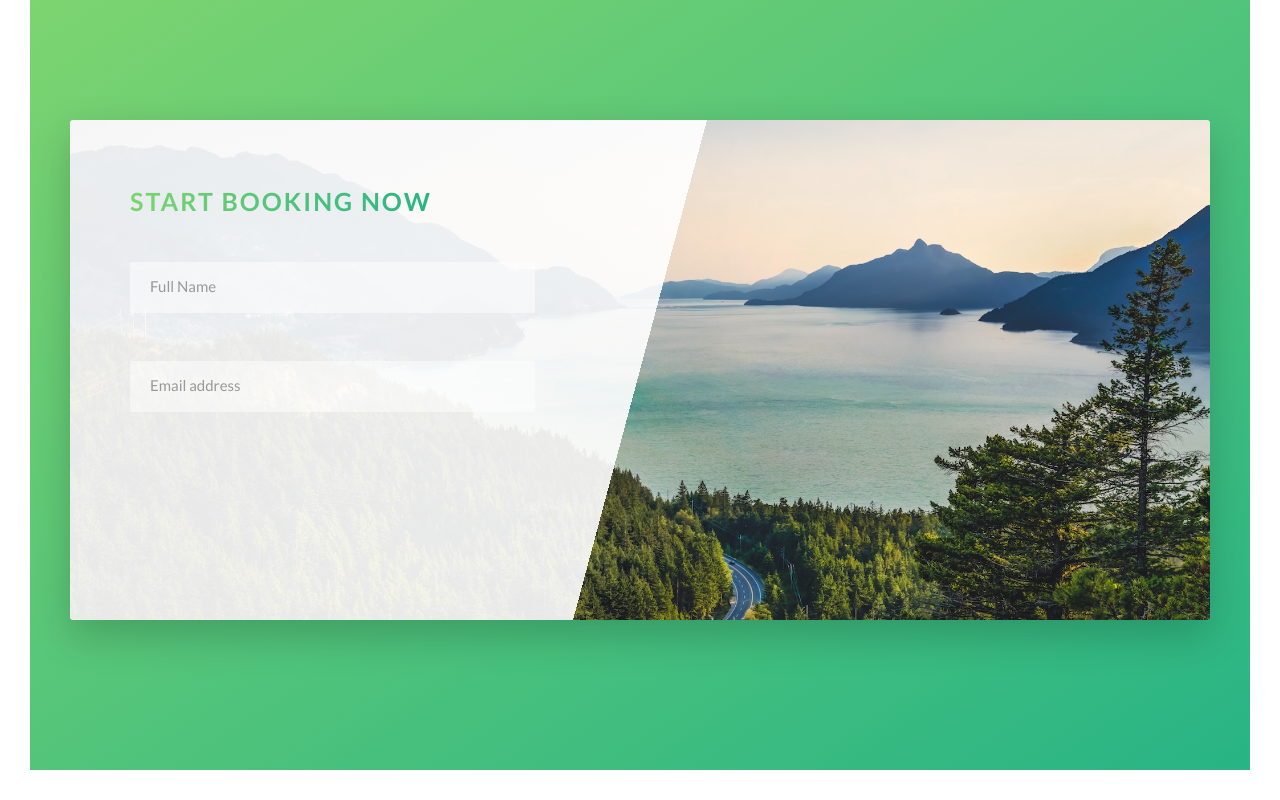
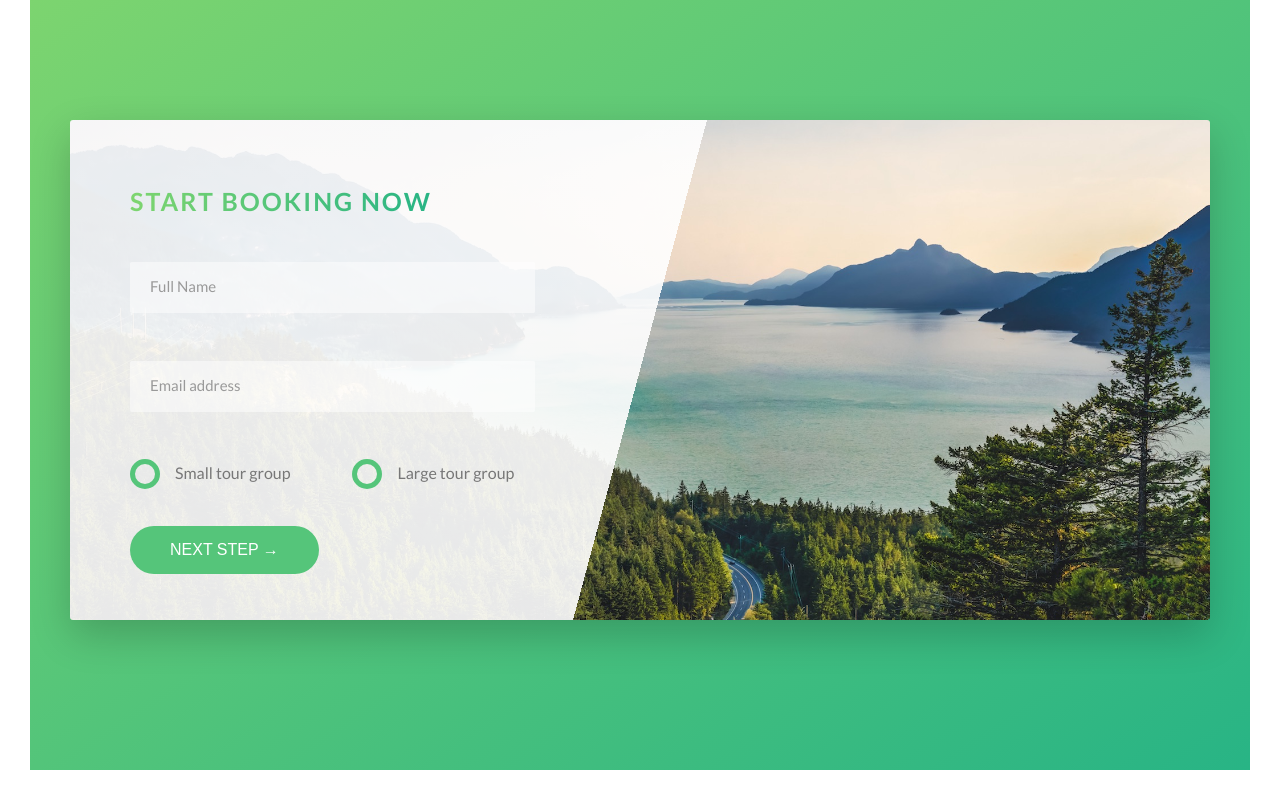
Before and after one commit to channaveerayya/GoGreenTours, a website: page index.html in a window 1280 px wide. Shown: the part 4531-5331 px from the top of the page. Drawn offline with Linux system fonts and the light colour scheme.

Commit message:
booking section form radio button  style

```diff
--- a/index.html
+++ b/index.html
@@ -291,6 +291,27 @@
                                     <input type="email" class="form__input" id="email" placeholder="Email address" required>
                                     <label for="email" class="form__label">Email Address</label>
                                 </div>
+                                <div class="form__group u-margin-bottom-medium">
+                                    <div class="form__radio-group">
+                                        <input type="radio" class="form__radio-input" id="small" name="size">
+                                        <label for="small" class="form__radio-label">
+                                            <span class="form__radio-button"></span>
+                                            Small tour group
+                                        </label>
+                                    </div>
+                                    <div class="form__radio-group">
+                                        <input type="radio" class="form__radio-input" id="large" name="size">
+                                        <label for="large" class="form__radio-label">
+                                            <span class="form__radio-button"></span>
+                                            Large tour group
+                                        </label>
+                                    </div>
+                                </div>
+                                <div class="form__group">
+                                    <button class="btn btn--green">
+                                        Next step &rarr;
+                                    </button>
+                                </div>
                             </form>
                         </div>
                     </div>
--- a/sass/base/_utilities.scss
+++ b/sass/base/_utilities.scss
@@ -1,23 +1,23 @@
 .u-center-text {
-  text-align: center;
+  text-align: center !important;
 }
 
 .u-margin-bottom-big {
-  margin-bottom: 8rem;
+  margin-bottom: 8rem !important;
 }
 
 .u-margin-bottom-medium {
-  margin-bottom: 4rem;
+  margin-bottom: 4rem !important;
 }
 
 .u-margin-bottom-small {
-  margin-bottom: 1.5rem;
+  margin-bottom: 1.5rem !important;
 }
 
 .u-margin-top-big {
-  margin-top: 8rem;
+  margin-top: 8rem !important;
 }
 
 .u-margin-top-huge {
-  margin-top: 10rem;
+  margin-top: 10rem !important;
 }
--- a/sass/components/_button.scss
+++ b/sass/components/_button.scss
@@ -1,5 +1,5 @@
 .btn {
-
+  &,
   &:link,
   &:visited {
     text-transform: uppercase;
@@ -10,6 +10,8 @@
     transition: all .2s;
     position: relative;
     font-size: $default-font-size;
+    border: none;
+    cursor: pointer;
   }
 
   &:hover {
@@ -22,7 +24,9 @@
     }
   }
 
-  &:active {
+  &:active,
+  &:focus {
+    outline: none;
     transform: translateY(-0.1rem);
     box-shadow: 0 0.5rem 1rem rgba(0, 0, 0, .2);
   }
--- a/sass/components/_form.scss
+++ b/sass/components/_form.scss
@@ -15,6 +15,7 @@
     border-bottom: 3px solid transparent;
     width: 90%;
     display: block;
+    transition: all 0.3s;
 
     &:focus {
       outline: none;
@@ -47,4 +48,50 @@
     visibility: hidden;
     transform: translateY(-4rem);
   }
+
+  &__radio-group {
+    width: 49%;
+    display: inline-block;
+  }
+
+  &__radio-input {
+    display: none;
+  }
+
+  &__radio-label {
+    font-size: $default-font-size;
+    cursor: pointer;
+    position: relative;
+    padding-left: 4.5rem;
+  }
+
+  &__radio-button {
+    height: 3rem;
+    width: 3rem;
+    border: 5px solid $color-primary;
+    border-radius: 50%;
+    display: inline-block;
+    position: absolute;
+    left: 0;
+    top: -0.4rem;
+
+    &::after {
+      content: "";
+      display: block;
+      height: 1.3rem;
+      width: 1.3rem;
+      border-radius: 50%;
+      position: absolute;
+      top: 50%;
+      left: 50%;
+      transform: translate(-50%, -50%);
+      background-color: $color-primary;
+      opacity: 0;
+      transition: opacity 0.2s;
+    }
+  }
+
+  &__radio-input:checked~&__radio-label &__radio-button::after {
+    opacity: 1;
+  }
 }
```
Also changed, not shown: css/style.css.
